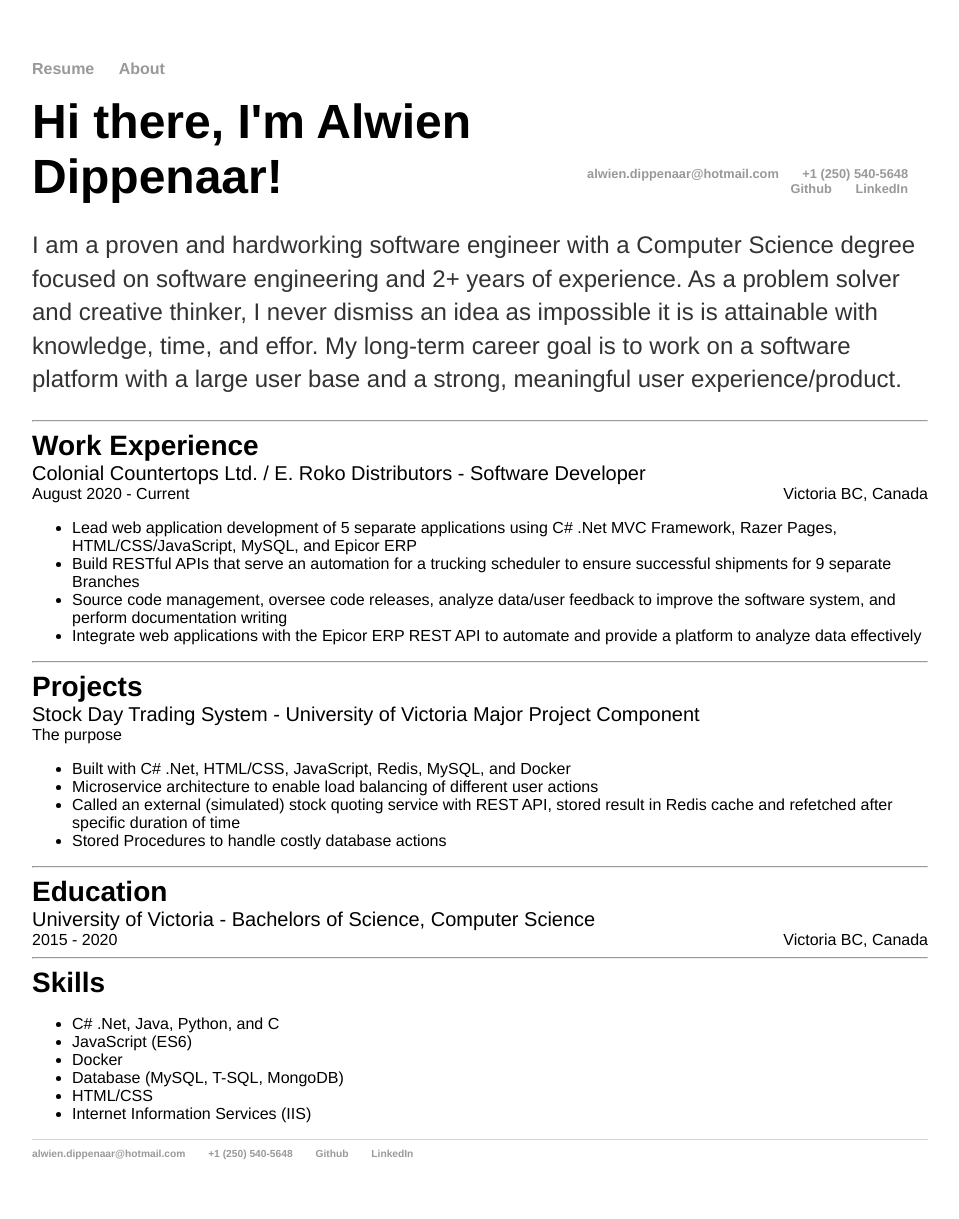
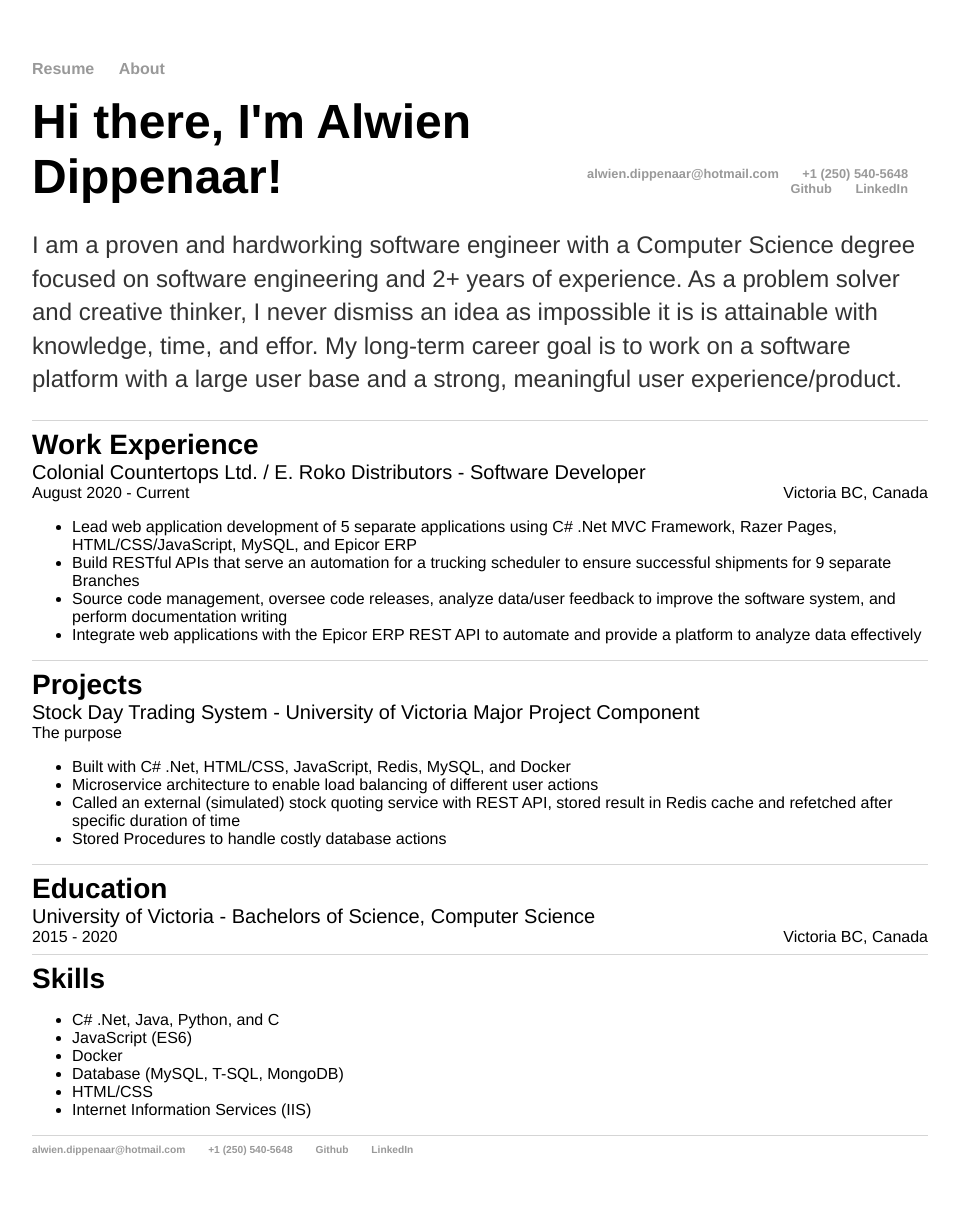
Before and after one commit to alwiend/alwiend.github.io, a Jekyll site: the page built from index.html, in a window 1280 px wide. Shown: the whole page, without its empty margins (160-1119 px from the left). Built offline with Jekyll 4.4.1, drawn with Linux system fonts in a browser that asks for light colours.

Commit message:
Update main.css

```diff
--- a/css/main.css
+++ b/css/main.css
@@ -45,6 +45,12 @@ ul.posts {
 
 ul.posts li {
     list-style: none;
+}
+
+hr {
+    height: 1px;
+    background-color: #d5d5d5;
+    border: none;
 }
 
 .section-heading {
```
